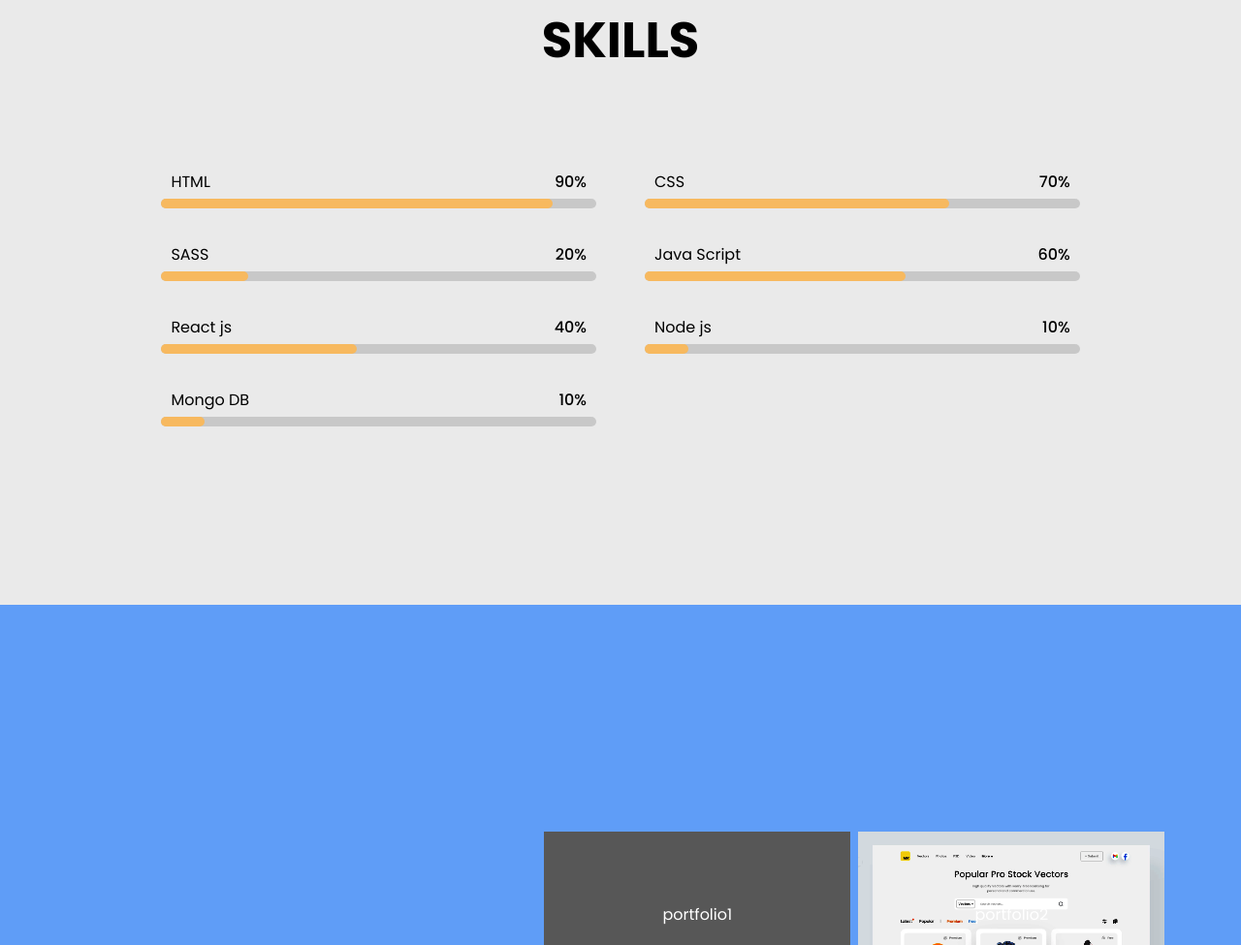
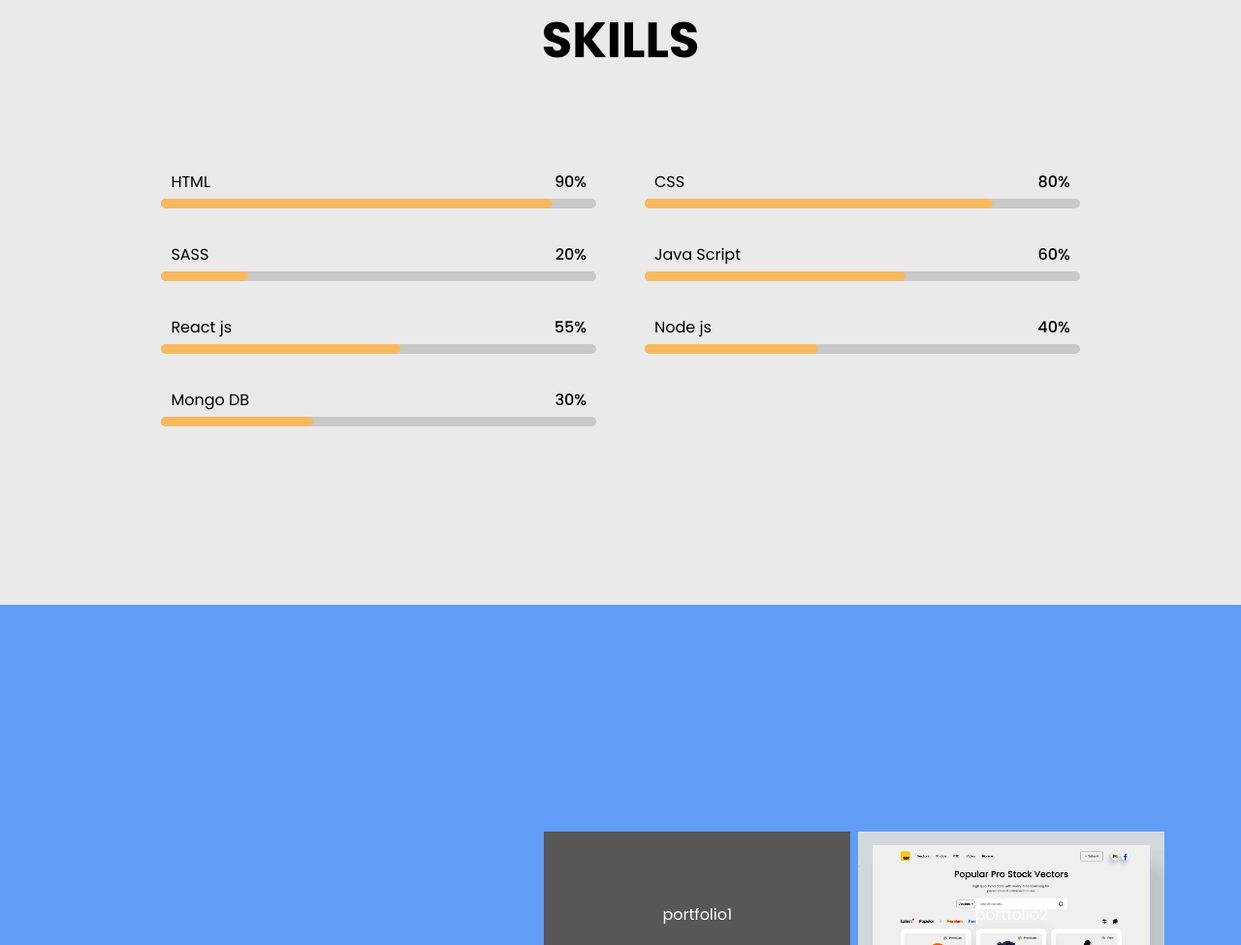
Before and after one commit to bibaswanchakma02/CodeAlpha_portfolio-website, a plain HTML site: page index.html in a window 1280 px wide. Shown: the part 2203-3178 px from the top of the page at 97% size. Drawn offline with nearby package versions, Linux system fonts and the light colour scheme; grey boxes are pictures that could not be loaded.

Commit message:
skills updated

```diff
--- a/assets/css/styles.css
+++ b/assets/css/styles.css
@@ -392,14 +392,14 @@ h1{
     }
 }
 .skill_bar .bar .css{
-    width: 70%;
+    width: 80%;
     animation: css 2s;
 }
 @keyframes css {
     0%{
         width: 0%;
     }100%{
-        width: 70%;
+        width: 80%;
     }
 }
 .skill_bar .bar .sass{
@@ -425,25 +425,25 @@ h1{
     }
 }
 .skill_bar .bar .react{
-    width: 45%;
+    width: 55%;
     animation: react 2s;
 }
 @keyframes react {
     0%{
         width: 0%;
     }100%{
-        width: 45%;
+        width: 55%;
     }
 }
 .skill_bar .bar .node{
-    width: 10%;
+    width: 40%;
     animation: node 2s;
 }
 @keyframes node {
     0%{
         width: 0%;
     }100%{
-        width: 10%;
+        width: 40%;
     }
 }
 .skill_bar .bar .express{
@@ -452,14 +452,14 @@ h1{
 }
 
 .skill_bar .bar .mongo{
-    width: 10%;
+    width: 35%;
     animation: mongo 2s;
 }
 @keyframes mongo {
     0%{
         width: 0%;
     }100%{
-        width: 10%;
+        width: 35%;
     }
 }
 
--- a/index.html
+++ b/index.html
@@ -151,7 +151,7 @@
             <div class="skill_bar">
                 <div class="info">
                     <p>CSS</p>
-                    <P>70%</P>
+                    <P>80%</P>
                 </div>
                 <div class="bar">
                     <span class="css"></span>
@@ -178,7 +178,7 @@
             <div class="skill_bar">
                 <div class="info">
                     <p>React js</p>
-                    <P>40%</P>
+                    <P>55%</P>
                 </div>
                 <div class="bar">
                     <span class="react"></span>
@@ -187,7 +187,7 @@
             <div class="skill_bar">
                 <div class="info">
                     <p>Node js</p>
-                    <P>10%</P>
+                    <P>40%</P>
                 </div>
                 <div class="bar">
                     <span class="node"></span>
@@ -196,7 +196,7 @@
             <div class="skill_bar">
                 <div class="info">
                     <p>Mongo DB</p>
-                    <P>10%</P>
+                    <P>30%</P>
                 </div>
                 <div class="bar">
                     <span class="mongo"></span>
```
